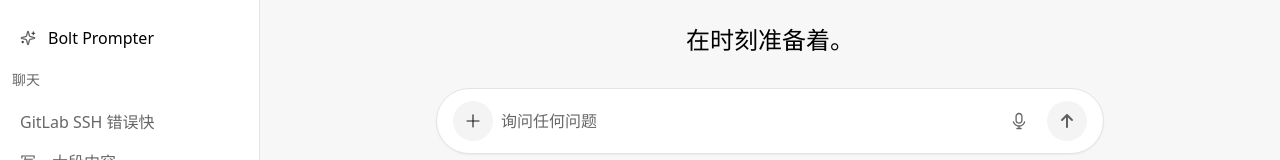
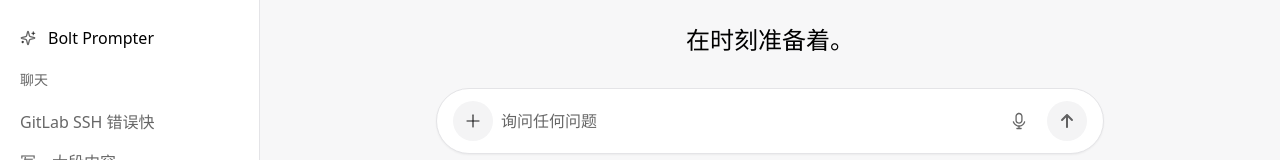
Before and after one commit to pgd-LC2/ptchat, a Next.js app: page / in a window 1280 px wide. Shown: the part 311-471 px from the top of the page. Built offline with nearby package versions, Linux system fonts and the light colour scheme.

Commit message:
对齐聊天标题和聊天历史项的文字

```diff
--- a/components/sidebar/Sidebar.tsx
+++ b/components/sidebar/Sidebar.tsx
@@ -78,7 +78,7 @@ export default function Sidebar({
 
       {/* Chat History Section */}
       <div className="px-2 py-1">
-        <h3 className="text-sm font-normal text-black/60 mb-2 px-1">聊天</h3>
+        <h3 className="text-sm font-normal text-black/60 mb-2 px-3">聊天</h3>
       </div>
 
       <div className="flex-1 overflow-y-auto px-2 space-y-0">
```
